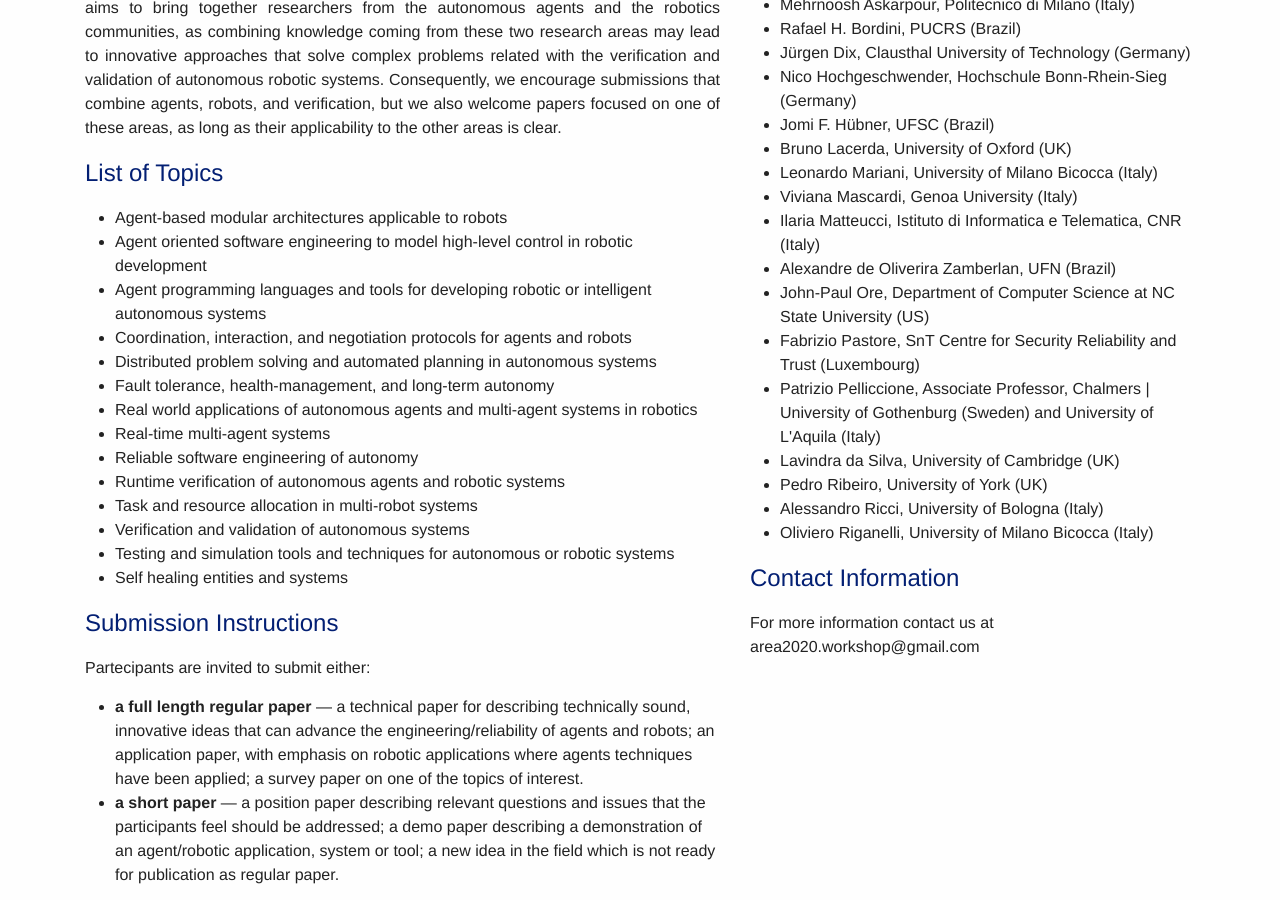
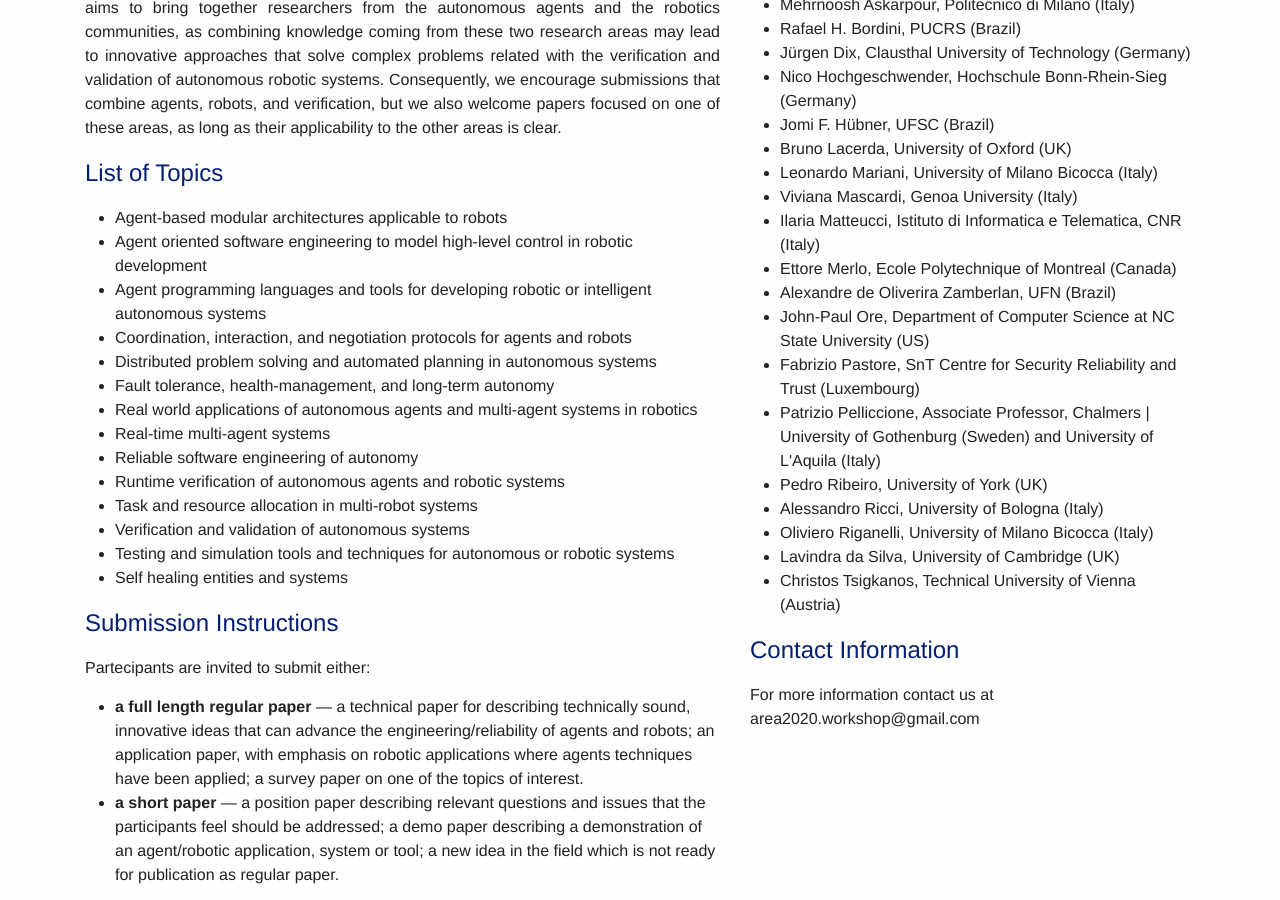
Before and after one commit to area2020/area2020.github.io, a Jekyll site: the page built from index.md, in a window 1280 px wide and 900 px high, scrolled down 673 px. Built offline with Jekyll 4.4.1, drawn with Linux system fonts in a browser that asks for light colours; nearby versions of some CDN libraries.

Commit message:
Update index.md

```diff
--- a/index.md
+++ b/index.md
@@ -143,14 +143,17 @@ Submission link: TBD
 <li>Leonardo Mariani, University of Milano Bicocca (Italy)</li>
 <li>Viviana Mascardi, Genoa University (Italy)</li>
 <li>Ilaria Matteucci, Istituto di Informatica e Telematica, CNR (Italy)</li>
+<li>Ettore Merlo, Ecole Polytechnique of Montreal (Canada)</li>
 <li>Alexandre de Oliverira Zamberlan, UFN (Brazil)</li>
 <li>John-Paul Ore, Department of Computer Science at NC State University (US)</li>
 <li>Fabrizio Pastore, SnT Centre for Security Reliability and Trust (Luxembourg)</li>
 <li>Patrizio Pelliccione, Associate Professor, Chalmers | University of Gothenburg (Sweden) and University of L'Aquila (Italy)</li>
-<li>Lavindra da Silva, University of Cambridge (UK)</li>
 <li>Pedro Ribeiro, University of York (UK)</li>
 <li>Alessandro Ricci, University of Bologna (Italy)</li>
 <li>Oliviero Riganelli, University of Milano Bicocca (Italy)</li>
+<li>Lavindra da Silva, University of Cambridge (UK)</li>
+<li>Christos Tsigkanos, Technical University of Vienna (Austria)</li>
+
 </ul>
 
 ## Contact Information
```
